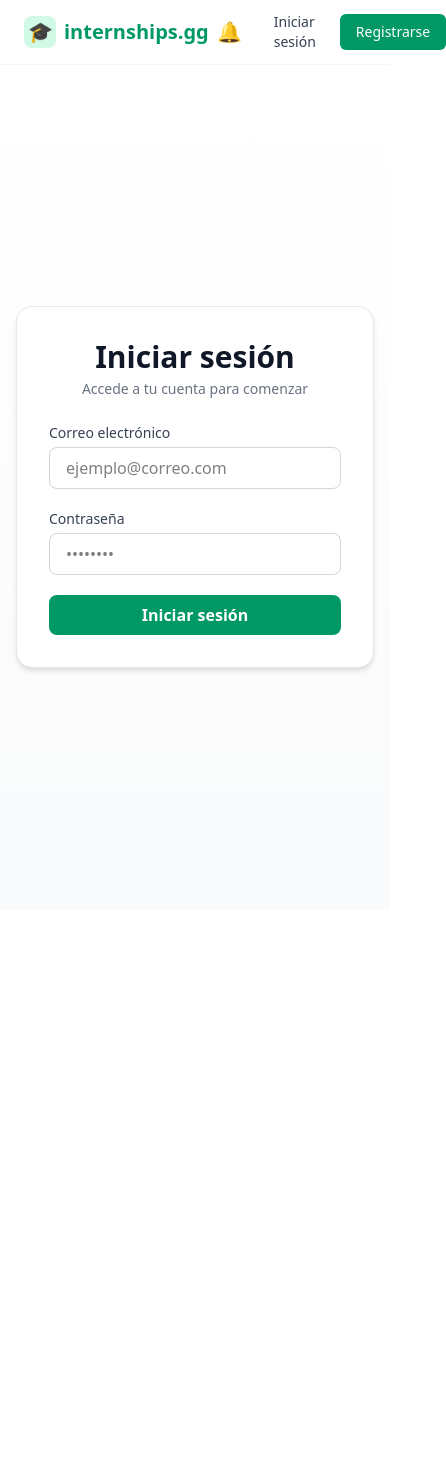
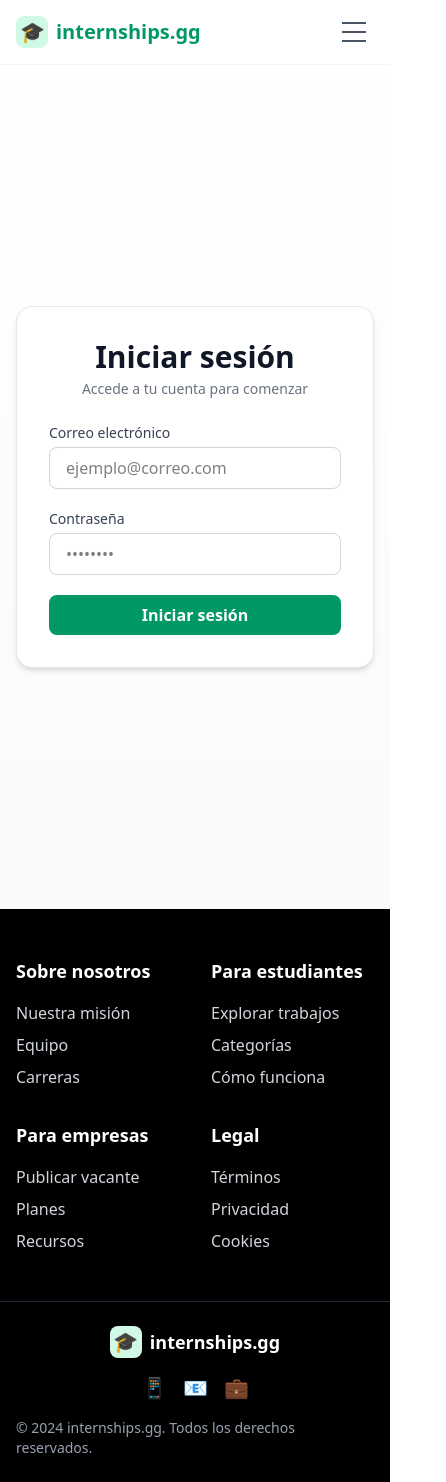
Before and after one commit to MADGRISMAD/client, a Vue app: page /login in a window 390 px wide. Shown: the whole page, 446 px wide, since content can reach past the window. Before the commit the page ends 909 px from the top, so only its background shows below. Built offline with nearby package versions, Linux system fonts and the light colour scheme.

Commit message:
feat: implementar un nuevo menú móvil en el layout por defecto, mejorando la navegación en dispositivos pequeños; también se han añadido secciones al pie de página con información relevante y enlaces útiles

```diff
--- a/src/layouts/DefaultLayout.vue
+++ b/src/layouts/DefaultLayout.vue
@@ -2,7 +2,7 @@
   <div class="min-h-screen flex flex-col">
     <!-- Navbar -->
     <header class="sticky top-0 z-40 w-full bg-white/95 backdrop-blur border-b border-gray-100">
-      <div class="max-w-7xl mx-auto flex h-16 items-center justify-between px-6">
+      <div class="max-w-7xl mx-auto flex h-16 items-center justify-between px-4 sm:px-6">
         <!-- Logo -->
         <router-link to="/" class="flex items-center gap-2 group">
           <div class="w-8 h-8 rounded-lg bg-emerald-100 flex items-center justify-center group-hover:bg-emerald-200 transition-colors">
@@ -11,7 +11,19 @@
           <span class="text-xl font-bold text-emerald-600 group-hover:text-emerald-700 transition-colors">internships.gg</span>
         </router-link>
 
-        <!-- Links -->
+        <!-- Mobile menu button -->
+        <button
+          @click="showMobileMenu = !showMobileMenu"
+          class="md:hidden p-2 rounded-md hover:bg-gray-100 transition-colors"
+        >
+          <div class="w-6 h-5 flex flex-col justify-between">
+            <span class="block w-full h-0.5 bg-gray-600 transition-transform" :class="{'rotate-45 translate-y-2': showMobileMenu}"></span>
+            <span class="block w-full h-0.5 bg-gray-600 transition-opacity" :class="{'opacity-0': showMobileMenu}"></span>
+            <span class="block w-full h-0.5 bg-gray-600 transition-transform" :class="{'-rotate-45 -translate-y-2': showMobileMenu}"></span>
+          </div>
+        </button>
+
+        <!-- Desktop Links -->
         <div class="hidden md:flex items-center gap-1">
           <router-link
             to="/jobs"
@@ -47,7 +59,7 @@
         </div>
 
         <!-- Right side -->
-        <div class="flex items-center gap-2">
+        <div class="hidden md:flex items-center gap-2">
           <!-- 🔔 Notificaciones -->
           <div class="relative" ref="notificationMenuRef">
             <div
@@ -192,6 +204,74 @@
           </template>
         </div>
       </div>
+
+      <!-- Mobile menu -->
+      <div
+        v-if="showMobileMenu"
+        class="md:hidden absolute top-16 inset-x-0 bg-white border-b border-gray-100 shadow-lg"
+      >
+        <div class="px-4 py-3 space-y-1">
+          <router-link
+            to="/jobs"
+            class="block px-3 py-2 rounded-md text-base font-medium text-gray-600 hover:text-emerald-600 hover:bg-gray-50 transition-colors"
+          >
+            Explorar
+          </router-link>
+          <a
+            href="#"
+            class="block px-3 py-2 rounded-md text-base font-medium text-gray-600 hover:text-emerald-600 hover:bg-gray-50 transition-colors"
+          >
+            Categorías
+          </a>
+          <a
+            href="#"
+            class="block px-3 py-2 rounded-md text-base font-medium text-gray-600 hover:text-emerald-600 hover:bg-gray-50 transition-colors"
+          >
+            Cómo funciona
+          </a>
+          <router-link
+            to="/empresas"
+            class="block px-3 py-2 rounded-md text-base font-medium text-gray-600 hover:text-emerald-600 hover:bg-gray-50 transition-colors"
+          >
+            Para empresas
+          </router-link>
+          <template v-if="isLoggedIn()">
+            <router-link
+              :to="user?.role === 'employer' ? '/my-jobs' : '/profile'"
+              class="block px-3 py-2 rounded-md text-base font-medium text-gray-600 hover:text-emerald-600 hover:bg-gray-50 transition-colors"
+            >
+              {{ user?.role === 'employer' ? 'Mis vacantes' : 'Mi perfil' }}
+            </router-link>
+            <router-link
+              v-if="user?.role === 'student'"
+              to="/my-applications"
+              class="block px-3 py-2 rounded-md text-base font-medium text-gray-600 hover:text-emerald-600 hover:bg-gray-50 transition-colors"
+            >
+              Mis postulaciones
+            </router-link>
+            <button
+              @click="handleLogout"
+              class="block w-full text-left px-3 py-2 rounded-md text-base font-medium text-red-600 hover:bg-red-50 transition-colors"
+            >
+              Cerrar sesión
+            </button>
+          </template>
+          <template v-else>
+            <router-link
+              to="/login"
+              class="block px-3 py-2 rounded-md text-base font-medium text-gray-600 hover:text-emerald-600 hover:bg-gray-50 transition-colors"
+            >
+              Iniciar sesión
+            </router-link>
+            <router-link
+              to="/register"
+              class="block px-3 py-2 rounded-md text-base font-medium text-white bg-emerald-600 hover:bg-emerald-700 transition-colors"
+            >
+              Registrarse
+            </router-link>
+          </template>
+        </div>
+      </div>
     </header>
 
     <!-- Main content -->
@@ -199,7 +279,74 @@
       <slot />
     </main>
 
-    <!-- Footer omitido por brevedad -->
+    <!-- Footer -->
+    <footer class="bg-black text-gray-300">
+      <!-- Upper footer -->
+      <div class="max-w-7xl mx-auto px-4 sm:px-6 py-12">
+        <div class="grid grid-cols-2 md:grid-cols-4 gap-8">
+          <div>
+            <h3 class="text-lg font-semibold text-white mb-4">Sobre nosotros</h3>
+            <ul class="space-y-2">
+              <li><a href="#" class="hover:text-emerald-400 transition-colors">Nuestra misión</a></li>
+              <li><a href="#" class="hover:text-emerald-400 transition-colors">Equipo</a></li>
+              <li><a href="#" class="hover:text-emerald-400 transition-colors">Carreras</a></li>
+            </ul>
+          </div>
+          <div>
+            <h3 class="text-lg font-semibold text-white mb-4">Para estudiantes</h3>
+            <ul class="space-y-2">
+              <li><a href="#" class="hover:text-emerald-400 transition-colors">Explorar trabajos</a></li>
+              <li><a href="#" class="hover:text-emerald-400 transition-colors">Categorías</a></li>
+              <li><a href="#" class="hover:text-emerald-400 transition-colors">Cómo funciona</a></li>
+            </ul>
+          </div>
+          <div>
+            <h3 class="text-lg font-semibold text-white mb-4">Para empresas</h3>
+            <ul class="space-y-2">
+              <li><a href="#" class="hover:text-emerald-400 transition-colors">Publicar vacante</a></li>
+              <li><a href="#" class="hover:text-emerald-400 transition-colors">Planes</a></li>
+              <li><a href="#" class="hover:text-emerald-400 transition-colors">Recursos</a></li>
+            </ul>
+          </div>
+          <div>
+            <h3 class="text-lg font-semibold text-white mb-4">Legal</h3>
+            <ul class="space-y-2">
+              <li><a href="#" class="hover:text-emerald-400 transition-colors">Términos</a></li>
+              <li><a href="#" class="hover:text-emerald-400 transition-colors">Privacidad</a></li>
+              <li><a href="#" class="hover:text-emerald-400 transition-colors">Cookies</a></li>
+            </ul>
+          </div>
+        </div>
+      </div>
+
+      <!-- Lower footer -->
+      <div class="border-t border-gray-800 py-6">
+        <div class="max-w-7xl mx-auto px-4 sm:px-6">
+          <div class="flex flex-col md:flex-row justify-between items-center gap-4">
+            <div class="flex items-center gap-2">
+              <div class="w-8 h-8 rounded-lg bg-emerald-100 flex items-center justify-center">
+                <span class="text-xl text-emerald-600">🎓</span>
+              </div>
+              <span class="text-lg font-bold text-white">internships.gg</span>
+            </div>
+            <div class="flex items-center gap-4">
+              <a href="#" class="text-gray-400 hover:text-emerald-400 transition-colors">
+                <span class="text-xl">📱</span>
+              </a>
+              <a href="#" class="text-gray-400 hover:text-emerald-400 transition-colors">
+                <span class="text-xl">📧</span>
+              </a>
+              <a href="#" class="text-gray-400 hover:text-emerald-400 transition-colors">
+                <span class="text-xl">💼</span>
+              </a>
+            </div>
+            <p class="text-sm text-gray-400">
+              © 2024 internships.gg. Todos los derechos reservados.
+            </p>
+          </div>
+        </div>
+      </div>
+    </footer>
   </div>
 </template>
 
@@ -214,6 +361,7 @@ const router = useRouter()
 
 const showMenu = ref(false)
 const showNotif = ref(false)
+const showMobileMenu = ref(false)
 const notifications = ref([])
 const unreadCount = ref(0)
 
```
